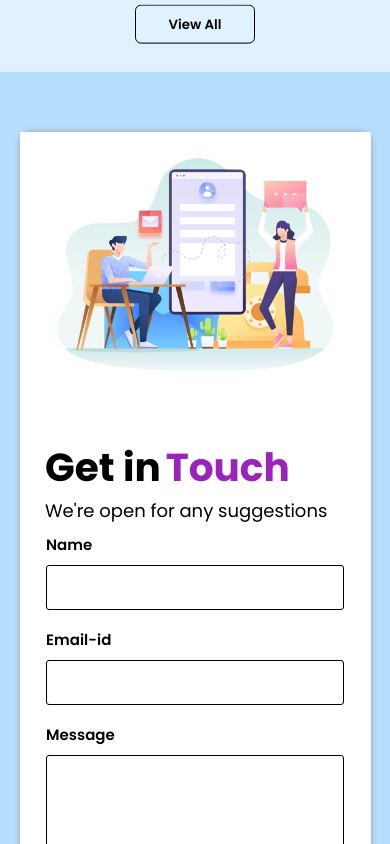
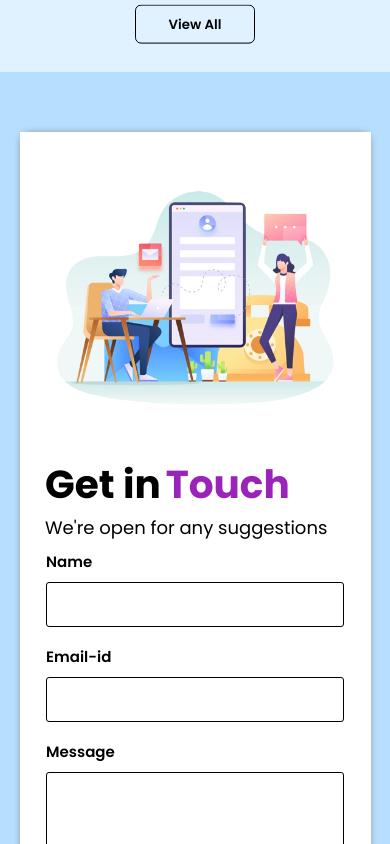
Before and after one commit to ganraj21/Portfolio-Web-Application, a React (Create React App) app: page / in a window 390 px wide. Shown: the part 5360-6204 px from the top of the page. Built offline with nearby package versions, Linux system fonts and the light colour scheme.

Commit message:
fixing contact ui

```diff
--- a/src/pages/Contact.css
+++ b/src/pages/Contact.css
@@ -95,9 +95,7 @@ input {
 .user_message_form span:hover {
   color: #e32eff;
 }
-.contact_container:hover {
-  background-color: #ea65ff;
-}
+
 .form_container_left:active {
   background-color: #fff;
 }
@@ -196,4 +194,10 @@ input {
     margin-left: 8px;
     justify-content: flex-start;
   }
+  .form_container_right {
+    padding-top: 33px !important;
+  }
+  .user_message_form {
+    padding: 26px 0 !important;
+  }
 }
```
